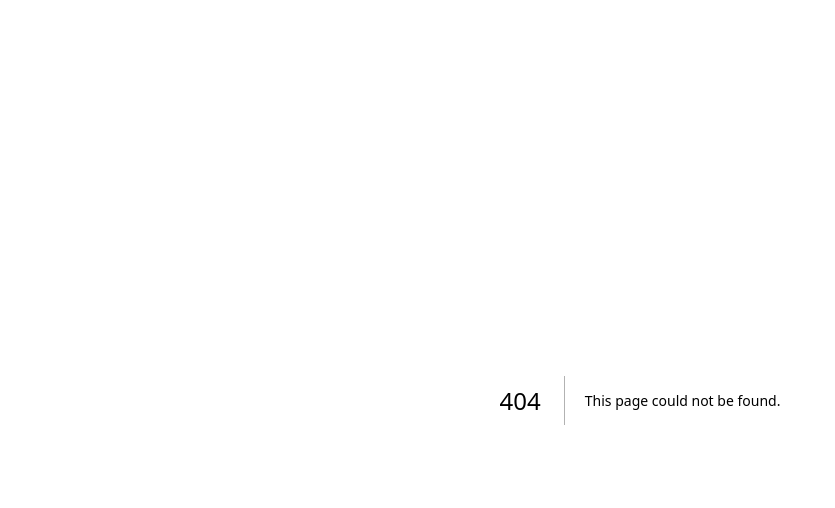
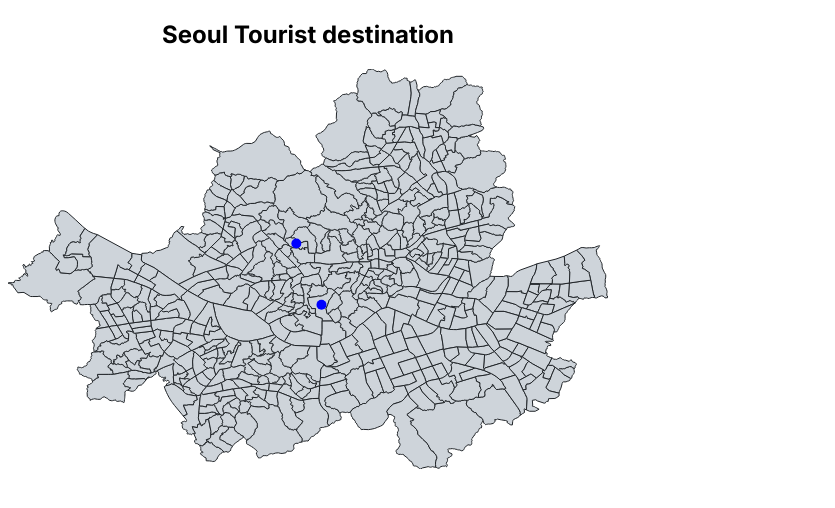
Before and after one commit to kbssj1/react-map-render, a Next.js app: page /example in a window 1280 px wide. Before the commit this address had no page. Shown: the top 508 px of the page, without its empty margins (0-835 px from the left). Built offline with nearby package versions, Linux system fonts and the light colour scheme.

Commit message:
split page

```diff
--- /dev/null
+++ b/src/app/example/page.tsx
@@ -0,0 +1,39 @@
+'use client';
+
+import * as React from 'react';
+import ReactMapRender from "@/lib/ui/ReactMapRender";
+import seoulGeoData from "../../lib/geojson/seoul.geo";
+import { Mark } from "@/lib/core/2dgeo/Mark";
+
+export default function Home() {
+  const [description, setDescription] = React.useState('');
+  const o : { [key: string]: string; } = {
+    '11110520' : '경복궁(景福宮, 영어: Gyeongbokgung Palace)은 서울특별시 종로구 사직로에 위치한 조선 왕조의 법궁(法宮, 정궁)이다. 1395년 창건되어 1592년 임진왜란으로 전소되었고, 1868년 흥선대원군의 주도로 중건되었다.',
+    '11170520' : '전쟁기념관(戰爭記念館, War Memorial of Korea)은 대한민국 서울특별시 용산구 이태원로 29 (용산동 1가 8번지, 옛 육군본부 자리)[1]에 위치한 기념관으로, 대한민국을 지켜온 항쟁과 전쟁에 대한 기록을 모으고 보존하는 곳이다. 전쟁에 대한 교훈을 통해 전쟁을 예방하고, 평화적 통일을 목적으로 한다. 1990년 9월 28일에 기공식이 있었다. 처음 건립된 때는 1993년 12월이며, 개관한 때는 1994년 6월 10일이다.'
+  }
+
+  function click(key:string) {
+    setDescription(o[key]);
+  }
+
+  let marks:(Mark)[] = []
+  marks.push(new Mark('11110520', '경복궁',() => click('11110520')));
+  marks.push(new Mark('11170520', '전쟁기념박물관', () => click('11170520')));
+
+  return (
+    <main style={{width:'600px', textAlign: 'center'}}>
+      <h2> Seoul Tourist destination </h2>
+        <ReactMapRender
+          width={600}
+          height={400}
+          geoData={seoulGeoData}
+          propertyKey="행정동코드"
+          nameKey="행정동명"
+          marks={marks}
+        />
+      <p>
+        {description}
+      </p>
+    </main>
+  );
+}
```
Also changed, not shown: src/app/page.tsx (+0 -28 lines).
